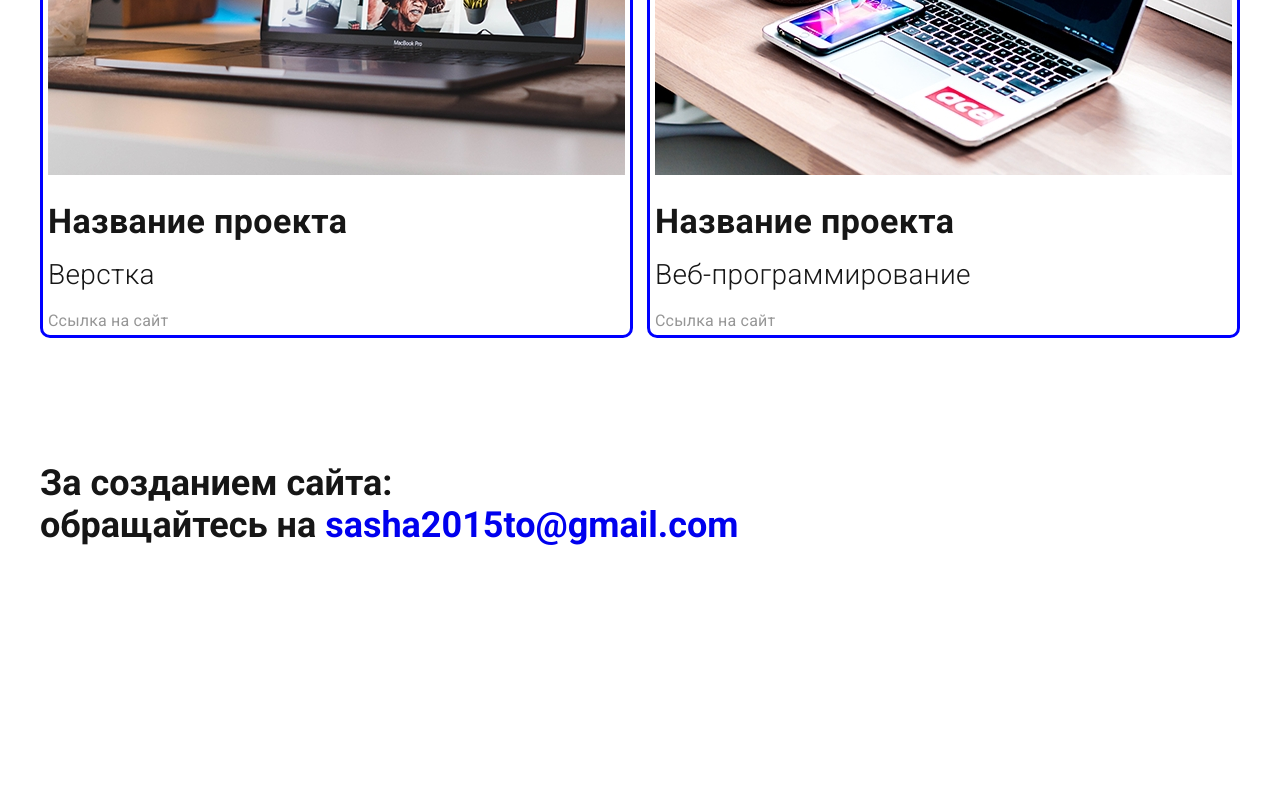
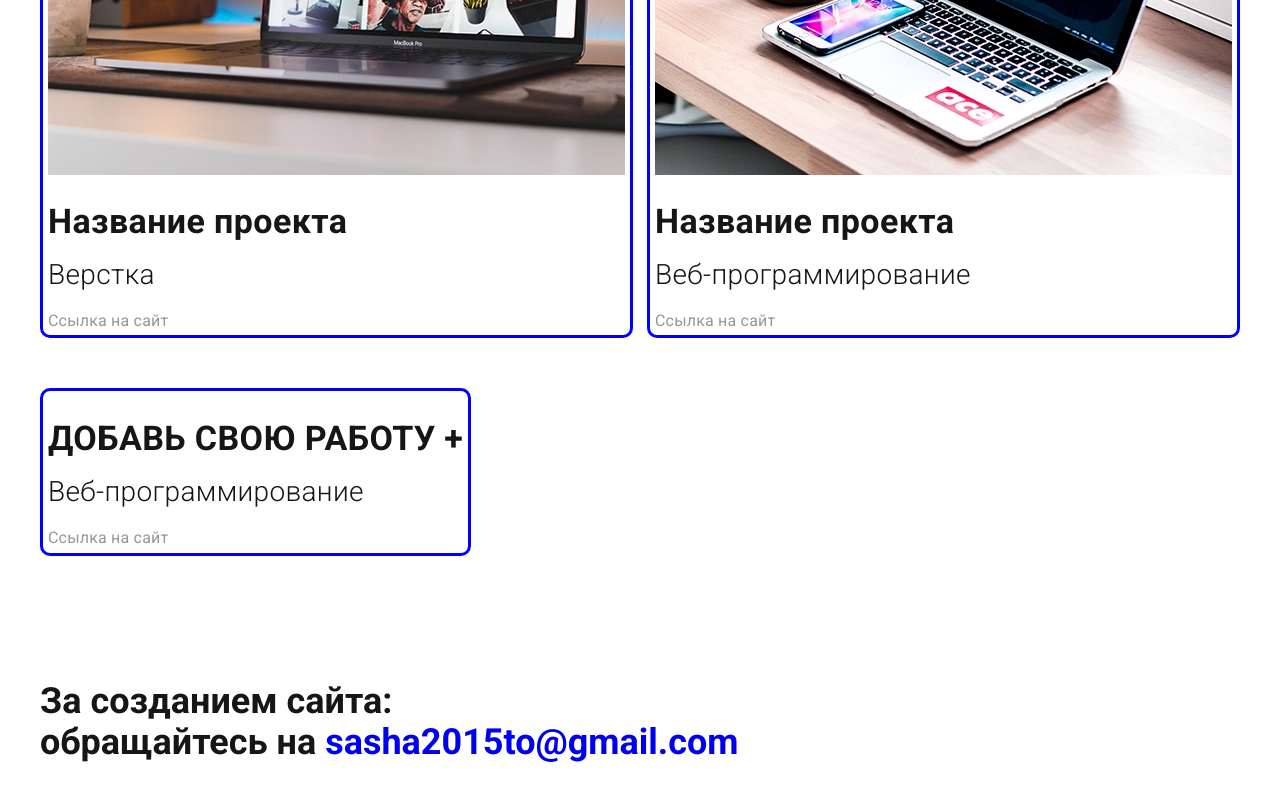
Before and after one commit to atutby/html2november, a plain HTML site: page index.html in a window 1280 px wide. Shown: the part 2424-3224 px from the top of the page. Before the commit the page ends 3078 px from the top, so only its background shows below. Drawn offline with Linux system fonts and the light colour scheme.

Commit message:
add new work

```diff
--- a/index.html
+++ b/index.html
@@ -143,6 +143,13 @@
           <a class="portfolio__item-link" href="#">Ссылка на сайт</a>
         </div>
 
+        <div class="portfolio__item">
+          <!-- <img src="./img/portfolio/4.jpg" alt="work"> -->
+          <h4 class="portfolio__item-title">ДОБАВЬ СВОЮ РАБОТУ +</h4>
+          <div class="portfolio__item-subtitle">Веб-программирование</div>
+          <a class="portfolio__item-link" href="#">Ссылка на сайт</a>
+        </div>
+
       </div><!-- portfolio__items -->
     </div><!-- container -->
   </section><!-- portfolio -->
```
